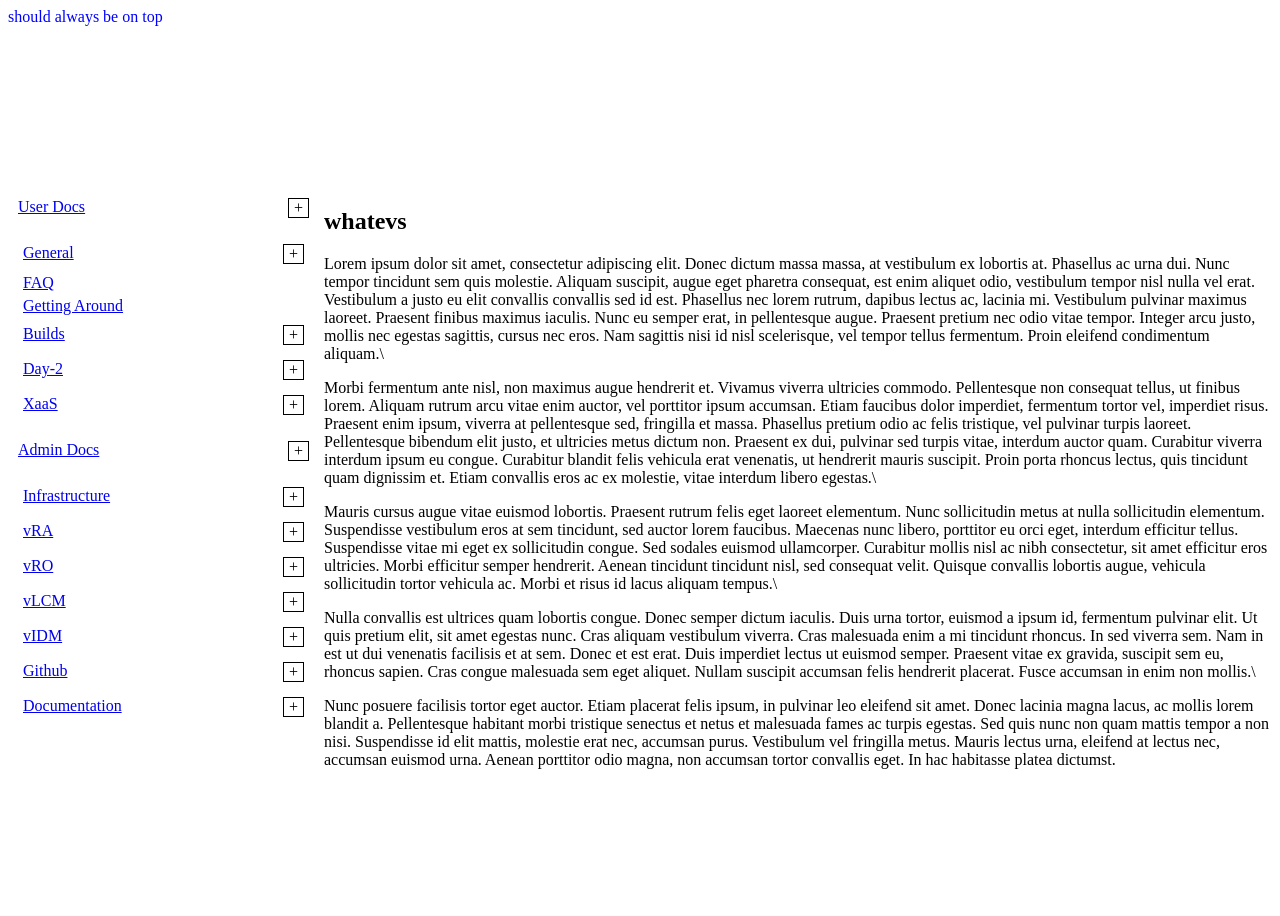
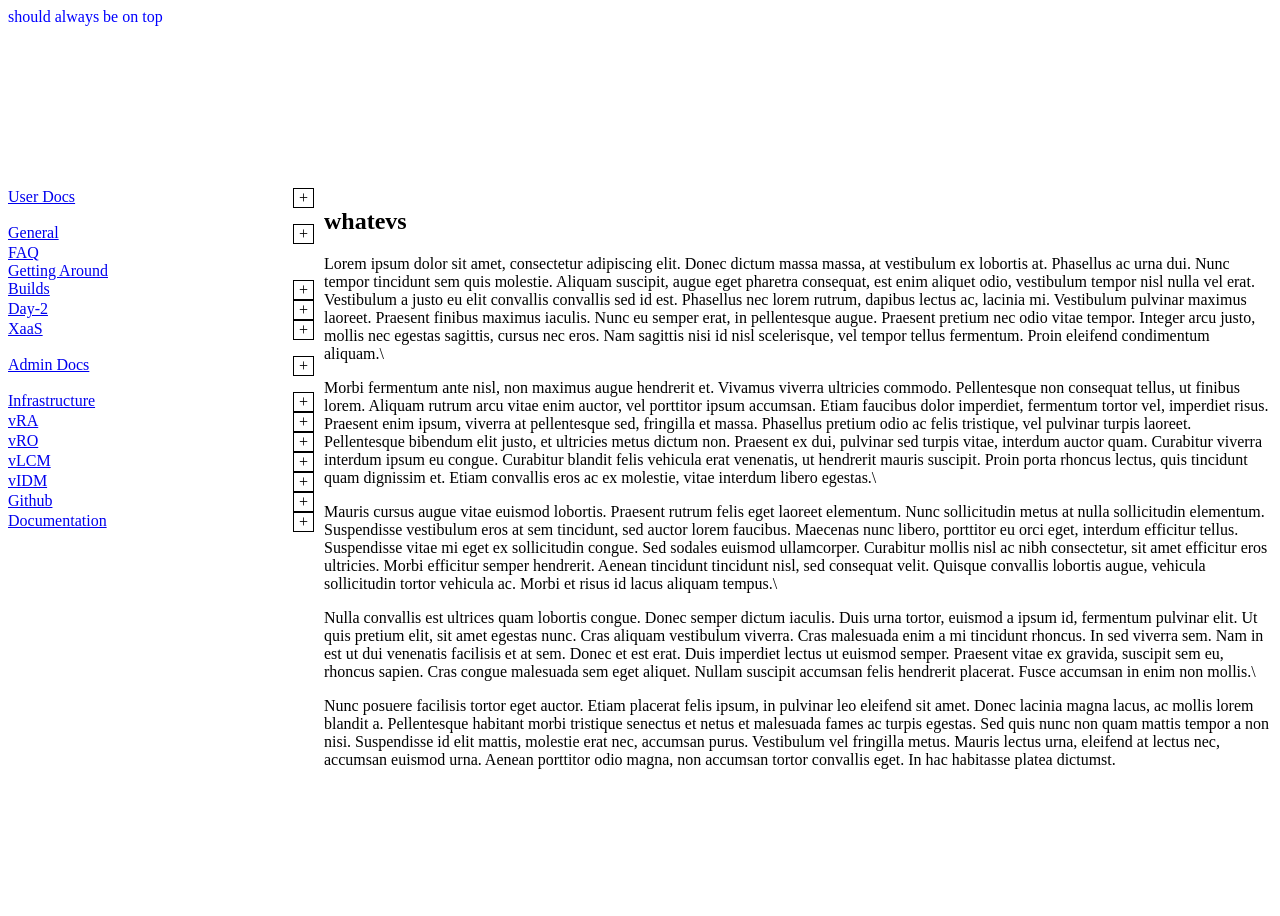
Before and after one commit to emacintosh/eric-docs, a Jekyll site: the page built from readme.md, in a window 1280 px wide. Built offline with Jekyll 4.4.1, drawn with Linux system fonts in a browser that asks for light colours; our own code applies the rules of GitHub Pages for plain Markdown files.

Commit message:
Update style.css

```diff
--- a/css/style.css
+++ b/css/style.css
@@ -14,7 +14,6 @@ ul {
 
 li {
   list-style:none;
-  margin: 5px;
 }
 
 label {
@@ -40,7 +39,7 @@ label {
 .flex-li {
   display:flex;
   justify-content: space-between;
-  padding: 5px;
+  padding-right: 5px;
 }
 
 .checkbox + label:before {
```
